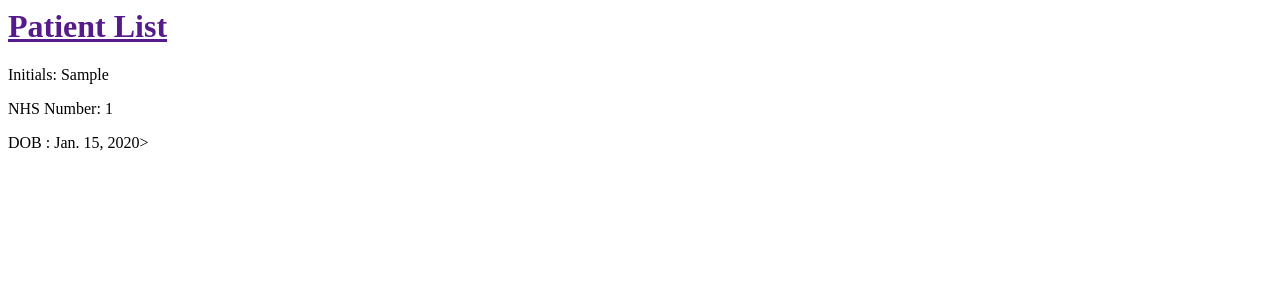
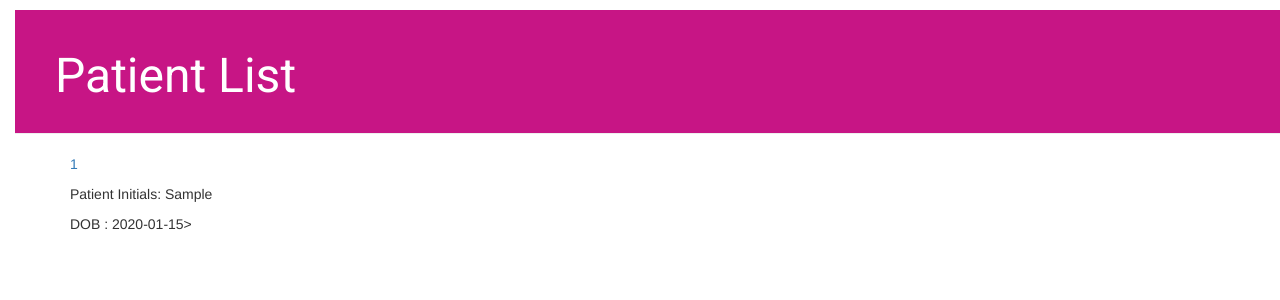
Before and after one commit to nbl1027/spirit3, a Django app: page / in a window 1280 px wide. Shown: the top 300 px of the page. Run offline with Django 3.2, Linux system fonts and the light colour scheme; tables that the repository leaves empty hold one stand-in row (values such as "Sample post"); some libraries are stand-ins or nearby versions.

Commit message:
Worked on Django interface formatting and adding a detail view

```diff
--- /dev/null
+++ b/spirit3/static/css/spirit3.css
@@ -0,0 +1,55 @@
+h1 a {
+    color: #c71585;
+    font-family: 'Roboto';
+}
+
+body {
+    padding-left: 15px;
+}
+
+.page-header {
+    background-color: #c71585;
+    margin-top: 0;
+    padding: 20px 20px 20px 40px;
+}
+
+.page-header h1, .page-header h1 a, .page-header h1 a:visited, .page-header h1 a:active {
+    color: #ffffff;
+    font-size: 36pt;
+    text-decoration: none;
+}
+
+.content {
+    margin-left: 40px;
+}
+
+h1, h2, h3, h4 {
+    font-family: 'Roboto', cursive;
+}
+
+.date {
+    color: #828282;
+}
+
+.save {
+    float: right;
+}
+
+.post-form textarea, .post-form input {
+    width: 100%;
+}
+
+.top-menu, .top-menu:hover, .top-menu:visited {
+    color: #ffffff;
+    float: right;
+    font-size: 26pt;
+    margin-right: 20px;
+}
+
+.post {
+    margin-bottom: 70px;
+}
+
+.post h1 a, .post h1 a:visited {
+    color: #000000;
+}
--- /dev/null
+++ b/spirit3/templates/spirit3/base.html
@@ -0,0 +1,26 @@
+{% load staticfiles %}
+
+<hmtl>
+<link rel="stylesheet" href="//maxcdn.bootstrapcdn.com/bootstrap/3.2.0/css/bootstrap.min.css">
+<link rel="stylesheet" href="//maxcdn.bootstrapcdn.com/bootstrap/3.2.0/css/bootstrap-theme.min.css">
+<link href='https://fonts.googleapis.com/css?family=Roboto' rel='stylesheet' type='text/css'>
+<link rel="stylesheet" href="{% static 'css/spirit3.css' %}">
+	<head>
+		<title>SPIRIT 3</title>
+	</head>
+	<body>
+		<p></p>
+		<div class="page-header">
+			<h1><a href="/">Patient List</a></h1>
+		</div>
+		<p></p>
+		<div class="content container">
+    			<div class="row">
+        			<div class="col-md-8">
+				{% block content %}
+				{% endblock %}
+				</div>
+			</div>
+		</div>
+	</body>
+</html>
--- a/spirit3/templates/spirit3/patient_list.html
+++ b/spirit3/templates/spirit3/patient_list.html
@@ -1,18 +1,13 @@
-<hmtl>
-	<head>
-		<title>Patient List</title>
-	</head>
-	<body>
-		<div>
-			<h1><a href="">Patient List</a></h1>
+{% extends 'spirit3/base.html' %}
+
+{% block content %}
+	{% for patient in patient_list %}
+		<div class="post">
+        		<div class="date">
+				<p><a href="{% url 'patient_detail' pk=patient.pk %}">{{ patient.nhsnumber }}</a></p>
+			</div>
+			<p>Patient Initials: {{ patient.initials }}</p>
+			<p>DOB : {{ patient.dob|linebreaksbr }}></p>
 		</div>
-
-		{% for patient in patient_list %}
-			<div>
-				<p>Initials: {{ patient.initials }}</p>
-				<p>NHS Number: {{ patient.nhsnumber }}</p>
-				<p>DOB : {{ patient.dob }}></p>
-			</div>
-		{% endfor %}
-	</body>
-</html>
+	{% endfor %}
+{% endblock %}
--- a/spirit3/urls.py
+++ b/spirit3/urls.py
@@ -3,4 +3,5 @@ from . import views
 
 urlpatterns = [
 	url(r'^$', views.patient_list, name='patient_list'),
+	url(r'^patient/(?P<pk>\d+)/$', views.patient_detail, name='patient_detail'),
 ]
--- a/spirit3/views.py
+++ b/spirit3/views.py
@@ -1,8 +1,12 @@
 from django.shortcuts import render
+from django.shortcuts import render, get_object_or_404
 from .models import Patientinfo
+
 
 def patient_list(request):
 	patient_list = Patientinfo.objects.all()
 	return render(request, 'spirit3/patient_list.html', {'patient_list': patient_list})
 
-# Create your views here.
+def patient_detail(request, pk):
+	patient = get_object_or_404(Patientinfo, pk=pk)
+	return render(request, 'spirit3/patient_detail.html', {'patient_list':patient_list})
```
Also changed, not shown: spirit3/templates/spirit3/patient_detail.html (added, +16 -0 lines), 6 other files.
